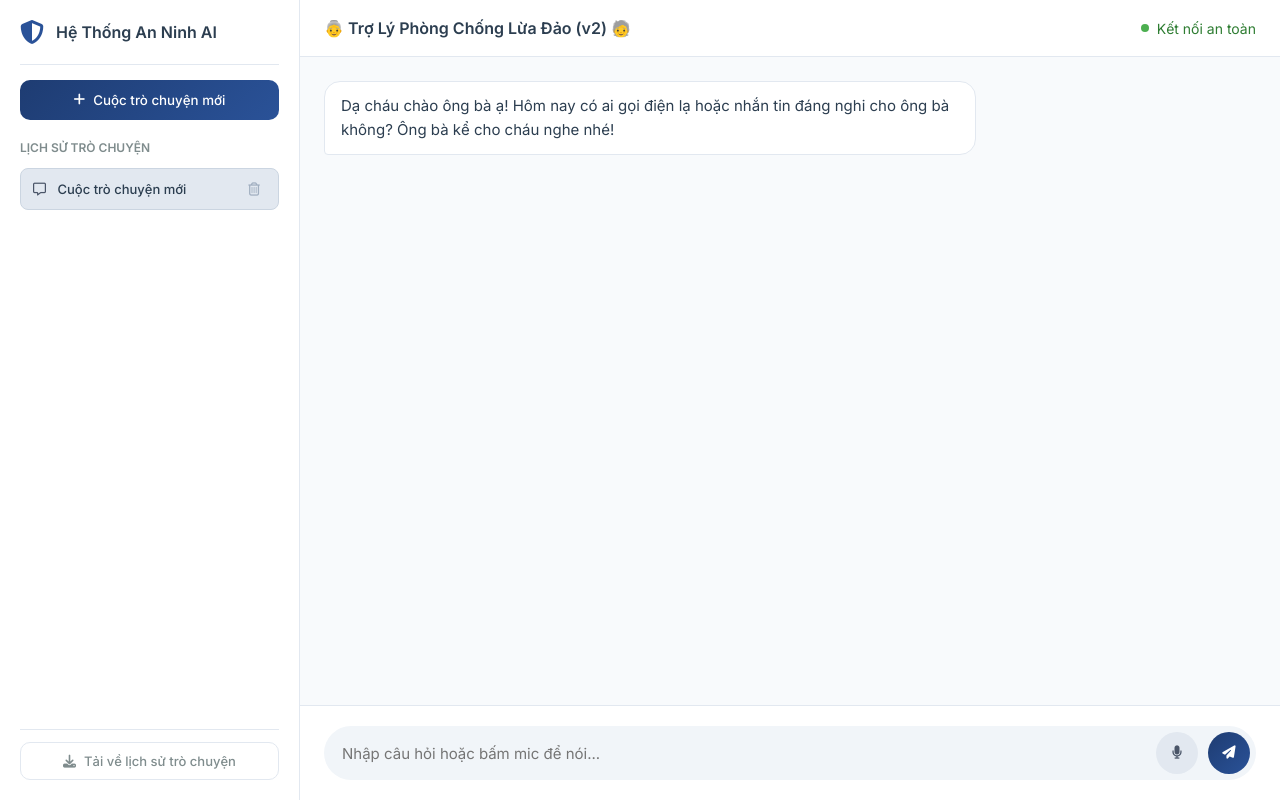
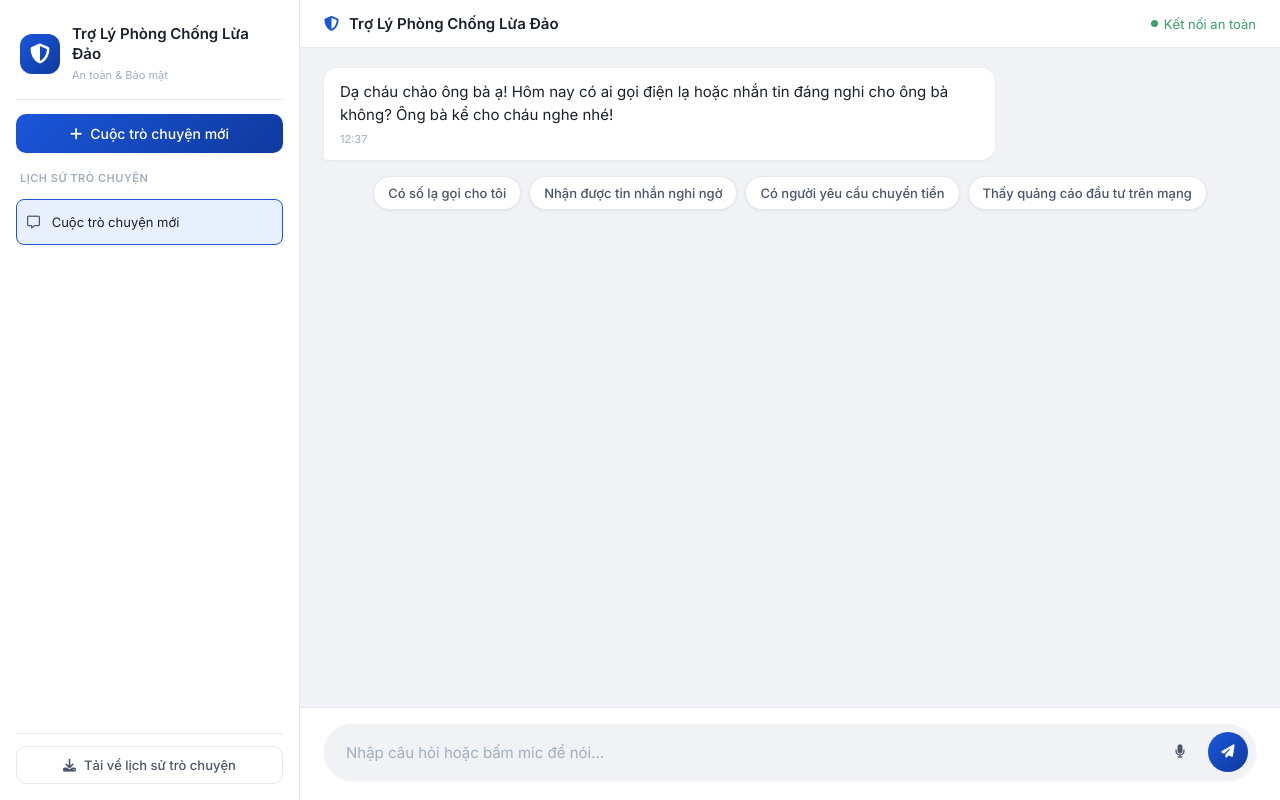
Before and after one commit to lostinnowhere/anti-scam-chatbot-for-elders, a FastAPI app: page / in a window 1280 px wide. Run offline with FastAPI, Linux system fonts and the light colour scheme; some libraries are stand-ins or nearby versions.

Commit message:
fix: remove (v2) from title, redesign website UI

```diff
--- a/main.py
+++ b/main.py
@@ -1106,11 +1106,6 @@ def get_home():
     try:
         with open("templates/index.html", "r", encoding="utf-8") as f:
             html = f.read()
-            # Tự động inject phiên bản vào title
-            html = html.replace(
-                "Trợ Lý Phòng Chống Lừa Đảo",
-                "Trợ Lý Phòng Chống Lừa Đảo (v2)"
-            )
             return html
     except FileNotFoundError:
         return HTMLResponse(
--- a/templates/index.html
+++ b/templates/index.html
@@ -12,18 +12,31 @@
 
     <style>
         :root {
-            --primary-gradient: linear-gradient(135deg, #1e3c72 0%, #2a5298 100%);
-            --bg-color: #f4f6f9;
+            --primary: #1a56db;
+            --primary-hover: #1648c0;
+            --primary-light: #e8effd;
+            --primary-gradient: linear-gradient(135deg, #1a56db 0%, #0f3a9e 100%);
+            --bg-color: #f0f2f5;
             --sidebar-bg: #ffffff;
             --chat-bg: #ffffff;
-            --text-main: #2c3e50;
-            --text-muted: #7f8c8d;
+            --text-main: #1a202c;
+            --text-secondary: #4a5568;
+            --text-muted: #a0aec0;
             --border-color: #e2e8f0;
+            --danger: #e53e3e;
+            --success: #38a169;
+            --shadow-sm: 0 1px 3px rgba(0,0,0,0.06);
+            --shadow-md: 0 4px 12px rgba(0,0,0,0.08);
         }
 
         * { box-sizing: border-box; margin: 0; padding: 0; font-family: 'Inter', sans-serif; }
         body { background-color: var(--bg-color); display: flex; height: 100vh; overflow: hidden; }
         .app-container { display: flex; width: 100%; height: 100%; }
+
+        ::-webkit-scrollbar { width: 6px; }
+        ::-webkit-scrollbar-track { background: transparent; }
+        ::-webkit-scrollbar-thumb { background: #cbd5e1; border-radius: 3px; }
+        ::-webkit-scrollbar-thumb:hover { background: #a0aec0; }
 
         .sidebar {
             width: 300px;
@@ -31,66 +44,77 @@
             border-right: 1px solid var(--border-color);
             display: flex;
             flex-direction: column;
-            padding: 20px;
+            padding: 16px;
         }
 
         .brand {
             display: flex;
             align-items: center;
             gap: 12px;
-            padding-bottom: 20px;
+            padding: 8px 4px 16px;
             border-bottom: 1px solid var(--border-color);
         }
-        .brand i { font-size: 24px; color: #2a5298; }
-        .brand h2 { font-size: 16px; font-weight: 600; color: var(--text-main); }
+        .brand-icon {
+            width: 40px; height: 40px;
+            background: var(--primary-gradient);
+            border-radius: 12px;
+            display: flex; align-items: center; justify-content: center;
+            color: white; font-size: 20px;
+            flex-shrink: 0;
+        }
+        .brand-text h2 { font-size: 15px; font-weight: 600; color: var(--text-main); line-height: 1.3; }
+        .brand-text span { font-size: 11px; color: var(--text-muted); }
 
         .new-chat-btn {
-            margin-top: 15px;
+            margin: 14px 0;
             background: var(--primary-gradient);
             color: white;
             border: none;
-            padding: 12px;
+            padding: 11px;
             border-radius: 10px;
             cursor: pointer;
             font-weight: 500;
+            font-size: 14px;
             display: flex;
             align-items: center;
             justify-content: center;
             gap: 8px;
             transition: all 0.2s;
+            box-shadow: var(--shadow-sm);
         }
-        .new-chat-btn:hover { opacity: 0.9; transform: translateY(-1px); }
+        .new-chat-btn:hover { opacity: 0.92; transform: translateY(-1px); box-shadow: var(--shadow-md); }
+        .new-chat-btn:active { transform: translateY(0); }
 
         .history-container {
             flex: 1;
-            margin-top: 20px;
             overflow-y: auto;
             display: flex;
             flex-direction: column;
-            gap: 8px;
+            gap: 6px;
         }
         .history-title {
-            font-size: 12px;
+            font-size: 11px;
             font-weight: 600;
             color: var(--text-muted);
             text-transform: uppercase;
-            margin-bottom: 5px;
+            letter-spacing: 0.5px;
+            padding: 4px 4px 8px;
         }
         .history-item {
             display: flex;
             align-items: center;
             justify-content: space-between;
-            padding: 10px 12px;
+            padding: 10px 10px;
             border-radius: 8px;
             cursor: pointer;
-            background: #f8fafc;
+            background: transparent;
             border: 1px solid transparent;
+            transition: all 0.15s;
         }
-        .history-item:hover { background: #edf2f7; }
+        .history-item:hover { background: var(--primary-light); }
         .history-item.active {
-            background: #e2e8f0;
-            border-color: #cbd5e1;
-            font-weight: 500;
+            background: var(--primary-light);
+            border-color: var(--primary);
         }
         .chat-title-text {
             font-size: 13px;
@@ -103,48 +127,136 @@
         .delete-btn {
             border: none;
             background: transparent;
-            color: #a0aec0;
+            color: var(--text-muted);
             cursor: pointer;
-            padding: 2px 6px;
+            padding: 4px 6px;
+            border-radius: 6px;
+            opacity: 0;
+            transition: all 0.15s;
         }
-        .delete-btn:hover { color: #e53e3e; }
+        .history-item:hover .delete-btn { opacity: 1; }
+        .delete-btn:hover { color: var(--danger); background: #fff5f5; }
 
-        .chat-area { flex: 1; display: flex; flex-direction: column; background: #f8fafc; }
+        .export-section { margin-top: auto; padding-top: 12px; border-top: 1px solid var(--border-color); }
+        .export-btn {
+            background: transparent; color: var(--text-secondary); border: 1px solid var(--border-color);
+            padding: 10px; border-radius: 10px; cursor: pointer; font-size: 13px; font-weight: 500;
+            display: flex; align-items: center; justify-content: center; gap: 8px; width: 100%; transition: all 0.2s;
+        }
+        .export-btn:hover { background: #f7fafc; color: var(--text-main); border-color: var(--text-muted); }
+
+        .chat-area { flex: 1; display: flex; flex-direction: column; background: var(--bg-color); }
         .chat-header {
-            background: var(--chat-bg); padding: 18px 24px;
+            background: var(--chat-bg); padding: 14px 24px;
             border-bottom: 1px solid var(--border-color);
             display: flex; align-items: center; justify-content: space-between;
         }
-        .status-indicator { display: flex; align-items: center; gap: 8px; font-size: 14px; color: #2e7d32; }
-        .status-dot { width: 8px; height: 8px; background-color: #4caf50; border-radius: 50%; }
+        .chat-header-title {
+            display: flex; align-items: center; gap: 10px;
+            font-weight: 600; color: var(--text-main); font-size: 15px;
+        }
+        .status-indicator { display: flex; align-items: center; gap: 6px; font-size: 13px; color: var(--success); }
+        .status-dot { width: 7px; height: 7px; background-color: var(--success); border-radius: 50%; }
 
-        .chat-container { flex: 1; padding: 24px; overflow-y: auto; display: flex; flex-direction: column; gap: 16px; }
-        .message { max-width: 70%; padding: 12px 16px; border-radius: 16px; font-size: 15px; line-height: 1.6; word-wrap: break-word; }
-        .user-message { background: var(--primary-gradient); color: white; align-self: flex-end; border-bottom-right-radius: 4px; }
-        .bot-message { background: var(--chat-bg); color: var(--text-main); align-self: flex-start; border-bottom-left-radius: 4px; border: 1px solid var(--border-color); }
-        .error-message { background: #ffeeed; color: #c62828; align-self: flex-start; border: 1px solid #ffcdd2; }
+        .chat-container {
+            flex: 1; padding: 20px 24px; overflow-y: auto;
+            display: flex; flex-direction: column; gap: 12px;
+        }
 
-        .typing-indicator { display: flex; gap: 4px; padding: 6px 4px; }
-        .typing-indicator span { width: 6px; height: 6px; background: var(--text-muted); border-radius: 50%; animation: bounce 1.4s infinite ease-in-out both; }
+        .message {
+            max-width: 72%; padding: 12px 16px;
+            border-radius: 14px; font-size: 15px; line-height: 1.55;
+            word-wrap: break-word; animation: msgIn 0.2s ease-out;
+        }
+        .user-message {
+            background: var(--primary-gradient); color: white;
+            align-self: flex-end; border-bottom-right-radius: 4px;
+        }
+        .bot-message {
+            background: var(--chat-bg); color: var(--text-main);
+            align-self: flex-start; border-bottom-left-radius: 4px;
+            box-shadow: var(--shadow-sm);
+        }
+        .error-message {
+            background: #fff5f5; color: #c53030;
+            align-self: flex-start; border: 1px solid #fed7d7;
+        }
+
+        @keyframes msgIn { from { opacity: 0; transform: translateY(8px); } to { opacity: 1; transform: translateY(0); } }
+
+        .typing-indicator {
+            display: flex; gap: 5px; padding: 8px 4px;
+        }
+        .typing-indicator span {
+            width: 8px; height: 8px; background: var(--text-muted);
+            border-radius: 50%; animation: bounce 1.4s infinite ease-in-out both;
+        }
         .typing-indicator span:nth-child(1) { animation-delay: -0.32s; }
         .typing-indicator span:nth-child(2) { animation-delay: -0.16s; }
 
-        .export-section { margin-top: auto; padding-top: 12px; border-top: 1px solid var(--border-color); }
-        .export-btn {
-            background: transparent; color: var(--text-muted); border: 1px solid var(--border-color);
-            padding: 10px; border-radius: 10px; cursor: pointer; font-size: 13px; font-weight: 500;
-            display: flex; align-items: center; justify-content: center; gap: 8px; width: 100%; transition: all 0.2s;
+        .suggested-prompts {
+            display: flex; flex-wrap: wrap; gap: 8px;
+            padding: 4px 0 8px; justify-content: center;
         }
-        .export-btn:hover { background: #f1f5f9; color: var(--text-main); border-color: #cbd5e1; }
+        .prompt-chip {
+            background: white; color: var(--text-secondary);
+            border: 1px solid var(--border-color);
+            padding: 8px 14px; border-radius: 20px;
+            cursor: pointer; font-size: 13px; font-weight: 500;
+            transition: all 0.2s; box-shadow: var(--shadow-sm);
+        }
+        .prompt-chip:hover {
+            background: var(--primary-light); color: var(--primary);
+            border-color: var(--primary); transform: translateY(-1px);
+        }
 
-        .input-container { background: var(--chat-bg); padding: 20px 24px; border-top: 1px solid var(--border-color); }
-        .input-box-wrapper { display: flex; background: #f1f5f9; border-radius: 30px; padding: 6px 6px 6px 18px; align-items: center; gap: 10px; }
-        .input-box-wrapper input { flex: 1; border: none; background: transparent; outline: none; font-size: 15px; }
+        .msg-time {
+            font-size: 11px; color: var(--text-muted);
+            margin-top: 4px; text-align: right;
+        }
+        .bot-message .msg-time { text-align: left; }
 
-        .mic-btn { background: #e2e8f0; color: #4a5568; border: none; width: 42px; height: 42px; border-radius: 50%; cursor: pointer; display: flex; align-items: center; justify-content: center; transition: all 0.2s; }
-        .mic-btn.recording { background: #e53e3e; color: white; animation: pulse 1.5s infinite; }
+        .input-container {
+            background: var(--chat-bg); padding: 16px 24px 20px;
+            border-top: 1px solid var(--border-color);
+        }
+        .input-box-wrapper {
+            display: flex; background: var(--bg-color);
+            border-radius: 30px; padding: 6px 6px 6px 20px;
+            align-items: center; gap: 8px;
+            border: 2px solid transparent;
+            transition: border-color 0.2s;
+            box-shadow: var(--shadow-sm);
+        }
+        .input-box-wrapper:focus-within {
+            border-color: var(--primary);
+            box-shadow: 0 0 0 3px rgba(26,86,219,0.12);
+        }
+        .input-box-wrapper input {
+            flex: 1; border: none; background: transparent;
+            outline: none; font-size: 15px; color: var(--text-main);
+        }
+        .input-box-wrapper input::placeholder { color: var(--text-muted); }
 
-        .send-btn { background: var(--primary-gradient); color: white; border: none; width: 42px; height: 42px; border-radius: 50%; cursor: pointer; display: flex; align-items: center; justify-content: center; }
+        .mic-btn {
+            background: transparent; color: var(--text-secondary);
+            border: none; width: 40px; height: 40px; border-radius: 50%;
+            cursor: pointer; display: flex; align-items: center;
+            justify-content: center; transition: all 0.2s;
+        }
+        .mic-btn:hover { background: #e2e8f0; color: var(--text-main); }
+        .mic-btn.recording { background: var(--danger); color: white; animation: pulse 1.5s infinite; }
+
+        .send-btn {
+            background: var(--primary-gradient); color: white;
+            border: none; width: 40px; height: 40px; border-radius: 50%;
+            cursor: pointer; display: flex; align-items: center;
+            justify-content: center; transition: all 0.15s;
+            flex-shrink: 0;
+        }
+        .send-btn:hover { opacity: 0.9; transform: scale(1.05); }
+        .send-btn:active { transform: scale(0.95); }
+        .send-btn:disabled { opacity: 0.5; cursor: not-allowed; transform: none; }
 
         @keyframes bounce { 0%, 80%, 100% { transform: scale(0); } 40% { transform: scale(1.0); } }
         @keyframes pulse { 0% { transform: scale(1); } 50% { transform: scale(1.1); } 100% { transform: scale(1); } }
@@ -155,8 +267,11 @@
     <div class="app-container">
         <div class="sidebar">
             <div class="brand">
-                <i class="fa-solid fa-shield-halved"></i>
-                <h2>Hệ Thống An Ninh AI</h2>
+                <div class="brand-icon"><i class="fa-solid fa-shield-halved"></i></div>
+                <div class="brand-text">
+                    <h2>Trợ Lý Phòng Chống Lừa Đảo</h2>
+                    <span>An toàn & Bảo mật</span>
+                </div>
             </div>
 
             <button class="new-chat-btn" onclick="createNewChat()">
@@ -177,7 +292,10 @@
 
         <div class="chat-area">
             <div class="chat-header">
-                <div style="font-weight: 600; color: var(--text-main); font-size: 16px;">👵 Trợ Lý Phòng Chống Lừa Đảo 🧓</div>
+                <div class="chat-header-title">
+                    <i class="fa-solid fa-shield-halved" style="color: var(--primary);"></i>
+                    <span>Trợ Lý Phòng Chống Lừa Đảo</span>
+                </div>
                 <div class="status-indicator"><div class="status-dot"></div>Kết nối an toàn</div>
             </div>
 
@@ -320,7 +438,10 @@
 
             const activeChat = allChats.find(c => c.id === currentChatId);
             if (activeChat && activeChat.messages.length === 0) {
+                showSuggestedPrompts();
                 speak('Dạ cháu chào ông bà ạ! Hôm nay có ai gọi điện lạ hoặc nhắn tin đáng nghi cho ông bà không? Ông bà kể cho cháu nghe nhé!');
+            } else {
+                hideSuggestedPrompts();
             }
         }
 
@@ -372,6 +493,7 @@
 
             if (activeChat.messages.length === 0) {
                 appendMessageElement('Dạ cháu chào ông bà ạ! Hôm nay có ai gọi điện lạ hoặc nhắn tin đáng nghi cho ông bà không? Ông bà kể cho cháu nghe nhé!', 'bot-message', 'welcome');
+                showSuggestedPrompts();
                 return;
             }
 
@@ -379,6 +501,38 @@
                 const className = msg.role === 'user' ? 'user-message' : 'bot-message';
                 appendMessageElement(msg.content, className, 'msg-' + index);
             });
+        }
+
+        function showSuggestedPrompts() {
+            hideSuggestedPrompts();
+            const chips = [
+                'Có số lạ gọi cho tôi',
+                'Nhận được tin nhắn nghi ngờ',
+                'Có người yêu cầu chuyển tiền',
+                'Thấy quảng cáo đầu tư trên mạng'
+            ];
+            const div = document.createElement('div');
+            div.id = 'suggestedPrompts';
+            div.className = 'suggested-prompts';
+            chips.forEach(text => {
+                const chip = document.createElement('button');
+                chip.className = 'prompt-chip';
+                chip.textContent = text;
+                chip.onclick = () => usePrompt(text);
+                div.appendChild(chip);
+            });
+            chatContainer.appendChild(div);
+        }
+
+        function hideSuggestedPrompts() {
+            const existing = document.getElementById('suggestedPrompts');
+            if (existing) existing.remove();
+        }
+
+        function usePrompt(text) {
+            userInput.value = text;
+            hideSuggestedPrompts();
+            sendMessage();
         }
 
         async function sendMessage() {
@@ -393,6 +547,7 @@
                 renderHistoryList();
             }
 
+            hideSuggestedPrompts();
             appendMessageElement(text, 'user-message', 'user-' + Date.now());
             activeChat.messages.push({ role: "user", content: text });
             userInput.value = '';
@@ -440,8 +595,17 @@
             const messageDiv = document.createElement('div');
             messageDiv.id = fixedId;
             messageDiv.className = `message ${className}`;
-            if (isHtml) messageDiv.innerHTML = text;
-            else messageDiv.innerText = text;
+            if (isHtml) {
+                messageDiv.innerHTML = text;
+            } else {
+                messageDiv.innerText = text;
+                const timeDiv = document.createElement('div');
+                timeDiv.className = 'msg-time';
+                const now = new Date();
+                timeDiv.textContent = now.toLocaleTimeString('vi-VN', { hour: '2-digit', minute: '2-digit' });
+                messageDiv.appendChild(timeDiv);
+            }
+
             chatContainer.appendChild(messageDiv);
             chatContainer.scrollTo({ top: chatContainer.scrollHeight, behavior: 'smooth' });
         }
```
Also changed, not shown: README.md.
